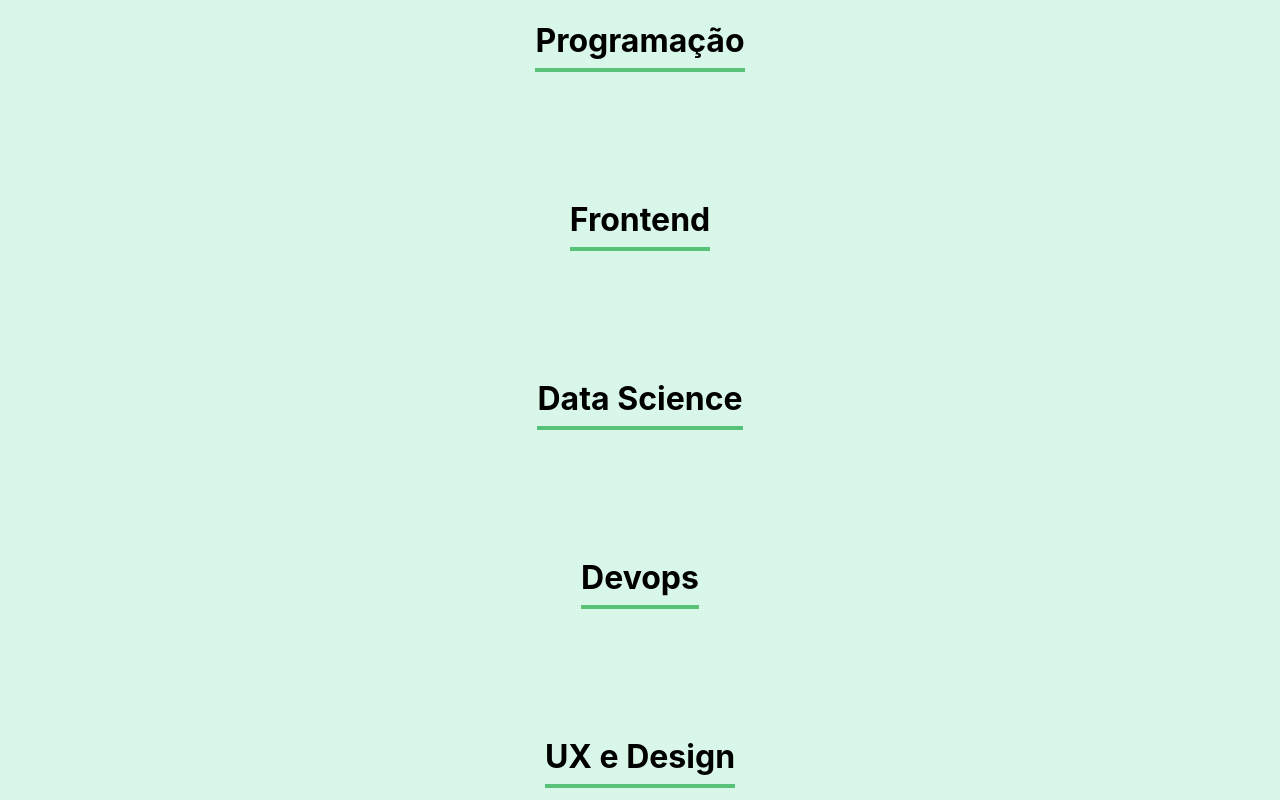
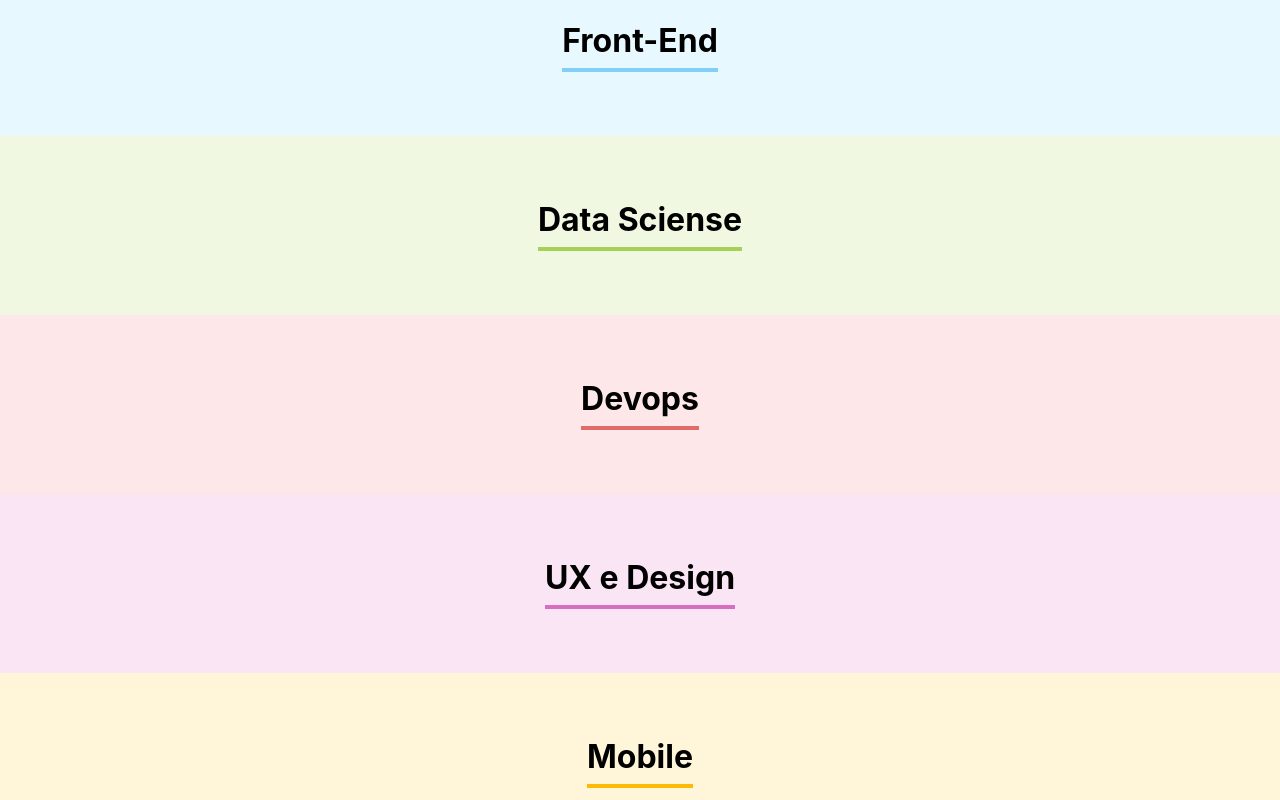
Before and after one commit to RaquelSev/add_system, a React (Create React App) app: page / in a window 1280 px wide. Shown: the part 1520-2320 px from the top of the page. Built offline with nearby package versions, Linux system fonts and the light colour scheme.

Commit message:
Style inline and object team

```diff
--- a/src/App.js
+++ b/src/App.js
@@ -4,6 +4,40 @@ import Form from "./components/Form";
 import Team from "./components/Team";
 
 function App() {
+
+  const teams = [
+    {
+      name: 'Front-End',
+      firstColor: '#82CFFA',
+      secondColor: '#E8F8FF',
+    },
+    {
+      name: 'Data Sciense',
+      firstColor: '#A6D157',
+      secondColor: '#F0F8E2',
+    },
+    {
+      name: 'Devops',
+      firstColor: '#E06B69',
+      secondColor: '#FDE7E8'
+    },
+    {
+      name: 'UX e Design',
+      firstColor: '#D86EBF',
+      secondColor: '#FAE5F5',
+    },
+    {
+      name: 'Mobile',
+      firstColor: '#FEBA05',
+      secondColor: '#FFF5D9',
+    },
+    {
+      name: 'Inovação e Gestão',
+      firstColor: '#FF8A29',
+      secondColor: '#FFEEDF',
+    },
+
+  ]
 
   const [workers, setWorkers] = useState([]);
   const newWorker = (worker) => {
@@ -17,13 +51,11 @@ function App() {
       <Form
         addWorker={worker => newWorker(worker)}
       />
-      <Team name="Programação"/>
-      <Team name="Frontend"/>
-      <Team name="Data Science"/>
-      <Team name="Devops"/>
-      <Team name="UX e Design"/>
-      <Team name="Mobile"/>
-      <Team name="Inovação e Gestão"/>
+      {teams.map(team => <Team key={team.name}
+        name={team.name}
+        firstColor={team.firstColor}
+        secondColor={team.secondColor}
+        />)}
     </div>
   );
 }
--- a/src/components/Team/Team.css
+++ b/src/components/Team/Team.css
@@ -1,13 +1,11 @@
 .team {
     text-align: center;
     padding: 32px;
-    background-color: #D9F7E9;
-
 }
 
 .team h3 {
     font-size: 32px;
-    border-bottom: 4px solid #57C278;
+    border-bottom: 4px solid;
     display: inline-block;
     padding-bottom: 8px;
 }
--- a/src/components/Team/index.js
+++ b/src/components/Team/index.js
@@ -2,8 +2,12 @@ import './Team.css';
 
 const Team = (props) => {
     return (
-        <section className='team'>
-            <h3>{props.name}</h3>
+
+        <section
+            className='team'
+            style={{ backgroundColor: props.secondColor }}
+        >
+            <h3 style={{ borderColor: props.firstColor }}>{props.name}</h3>
         </section>
     )
 }
```
